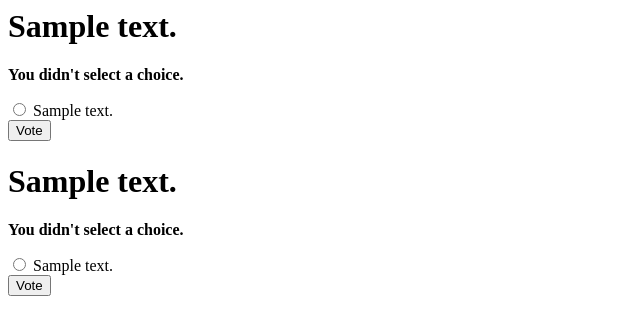
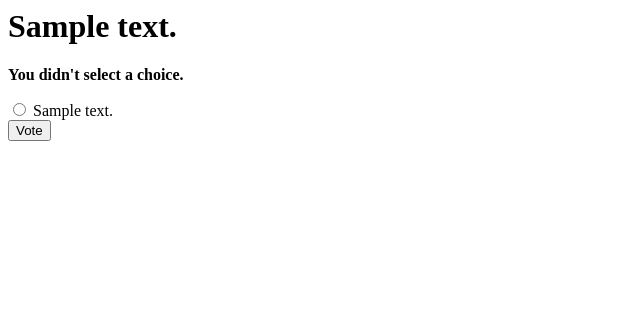
Before and after one commit to chenghengchao/VoteSystem, a Django app: page /polls/1/vote/ in a window 1280 px wide. Shown: the top 335 px of the page, without its empty margins (0-640 px from the left). Run offline with Django 3.2, Linux system fonts and the light colour scheme; tables that the repository leaves empty hold one stand-in row (values such as "Sample post").

Commit message:
表单OK

```diff
--- a/polls/templates/polls/detail.html
+++ b/polls/templates/polls/detail.html
@@ -1,7 +1,7 @@
 <h1>{{ question.question_text }}</h1>
 
 {% if error_message %}<p><strong> {{ error_message }}</strong></p>{% endif %}
-<form action="{% url 'polls:vote' question_id %}" method="post">
+<form action="{% url 'polls:vote' question.id %}" method="post">
     {% csrf_token %}
     {% for choice in question.choice_set.all %}
     <input type="radio" name="choice" id="choice{{ forloop.counter }}" value="{{ choice.id }}">
@@ -9,16 +9,3 @@
     {% endfor %}
     <input type="submit" value="Vote">
 </form>
-
-<h1>{{ question.question_text }}</h1>
-
-{% if error_message %}<p><strong>{{ error_message }}</strong></p>{% endif %}
-
-<form action="{% url 'polls:vote' question.id %}" method="post">
-{% csrf_token %}
-{% for choice in question.choice_set.all %}
-    <input type="radio" name="choice" id="choice{{ forloop.counter }}" value="{{ choice.id }}">
-    <label for="choice{{ forloop.counter }}">{{ choice.choice_text }}</label><br>
-{% endfor %}
-<input type="submit" value="Vote">
-</form>
--- a/polls/templates/polls/results.html
+++ b/polls/templates/polls/results.html
@@ -4,4 +4,4 @@
     <li>{{ choice.choice_text }} -- {{ choice.votes }} vote{{ choice.votes|pluralize }} </li>
     {% endfor %}
 </ul>
-<a href="{% url 'polls:detail' question.id%}">Vote again? </a>
+<a href="{% url 'polls:detail' question.id %}">Vote again? </a>
--- a/polls/views.py
+++ b/polls/views.py
@@ -32,7 +32,7 @@ def vote(request, question_id):
     try:
         selected_choice = question.choice_set.get(pk=request.POST['choice'])
     except (KeyError, Choice.DoesNotExist):
-        return render(request, 'polls/detail.html',{
+        return render(request, 'polls/detail.html', {
             'question': question,
             'error_message': "You didn't select a choice.",
         })
```
